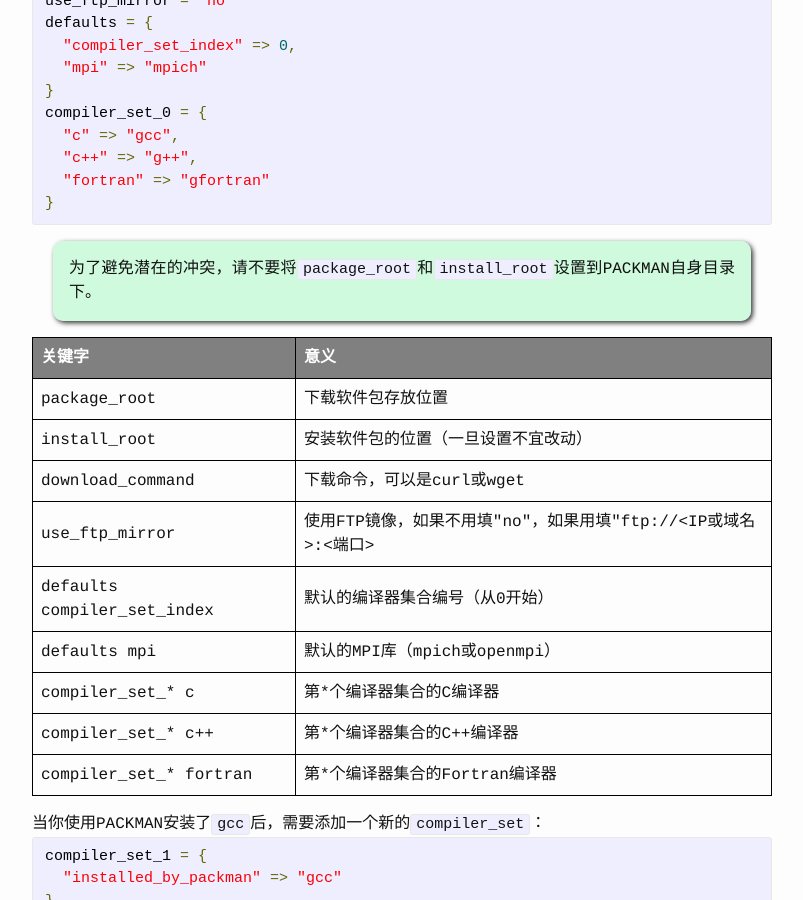
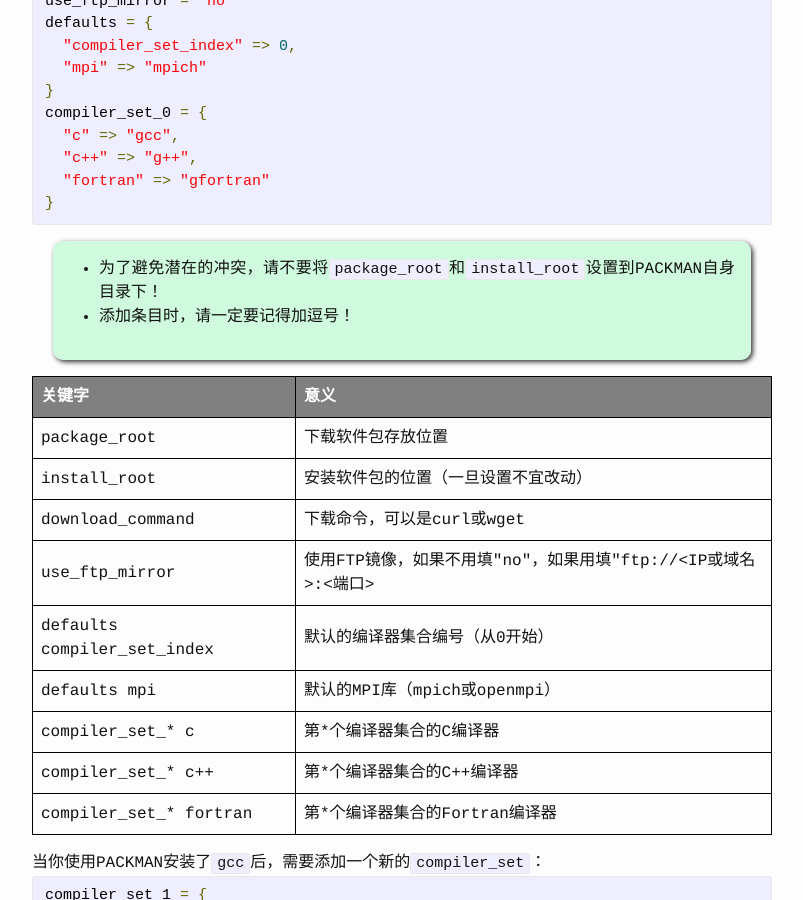
Before and after one commit to dongli/legacy-packman, a Jekyll site: the page built from zh/installation.html, in a window 1280 px wide and 900 px high, scrolled down 1262 px. Shown: the whole window, without its empty margins (238-1041 px from the left). Built offline with Jekyll 4.4.1, drawn with Linux system fonts in a browser that asks for light colours.

Commit message:
Add a notice about adding comma

```diff
--- a/zh/installation.html
+++ b/zh/installation.html
@@ -65,7 +65,10 @@
 }
 </pre>
 <div class="notice">
-    为了避免潜在的冲突，请不要将<code>package_root</code>和<code>install_root</code>设置到PACKMAN自身目录下。
+    <ul>
+        <li>为了避免潜在的冲突，请不要将<code>package_root</code>和<code>install_root</code>设置到PACKMAN自身目录下！</li>
+        <li>添加条目时，请一定要记得加逗号！</li>
+    </ul>
 </div>
     <table class="center">
         <tr>
```
